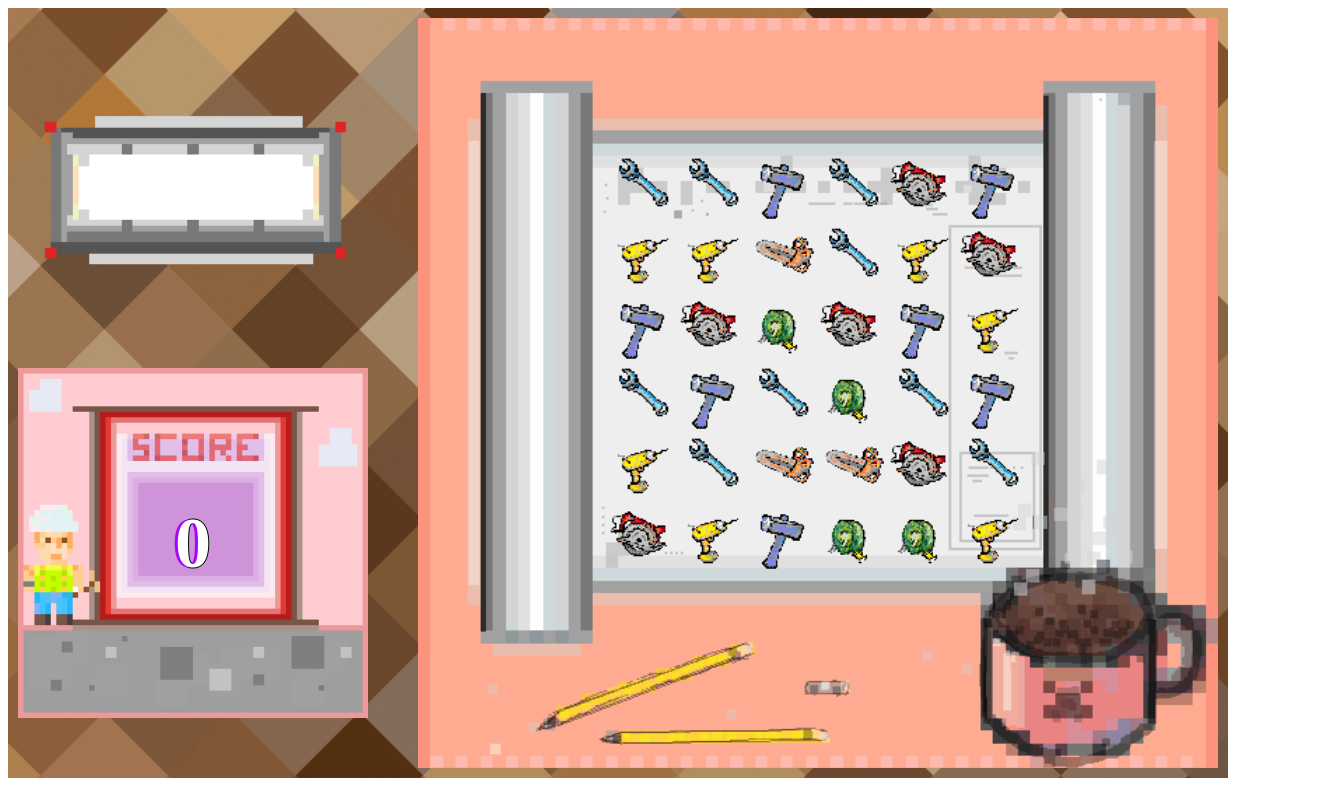
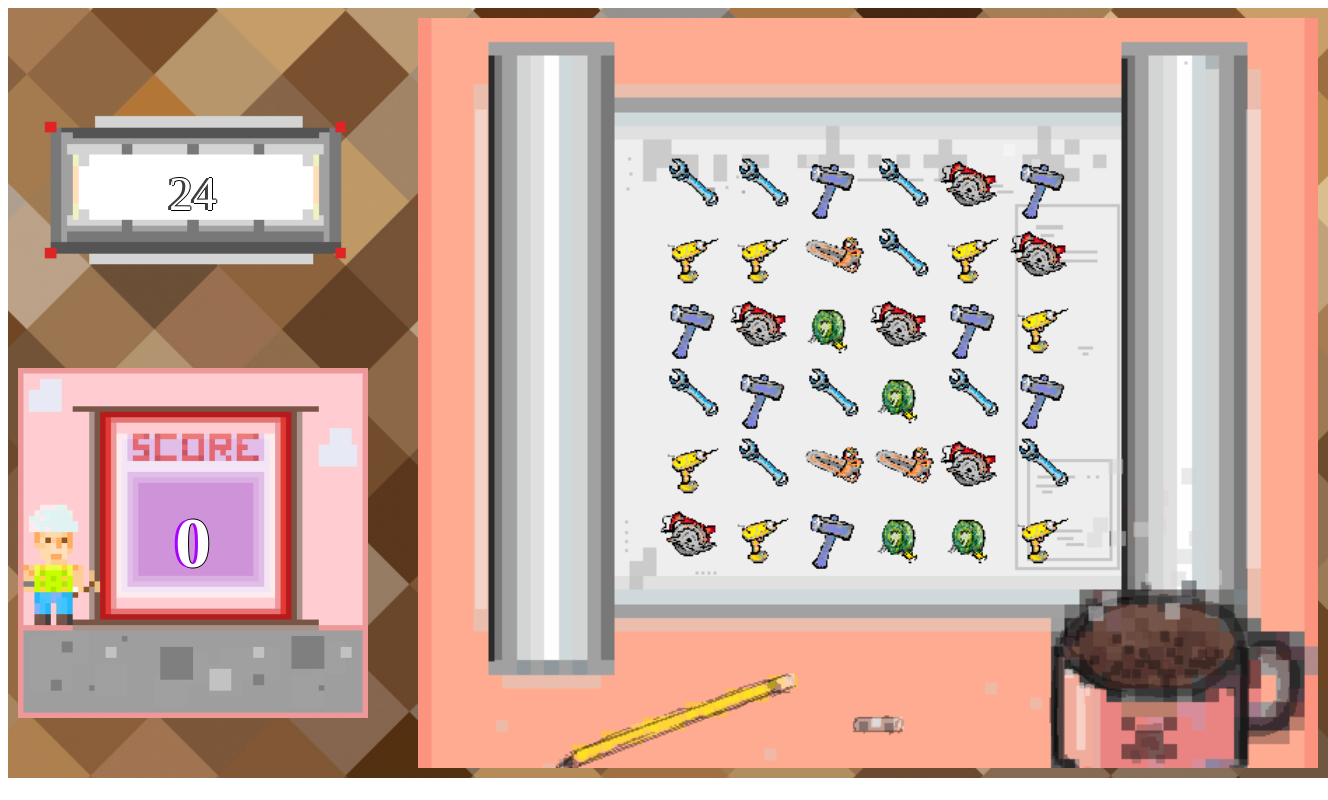
Before and after one commit to Markjust1/Tool_Crush, a React (Create React App) app: page / in a window 1280 px wide. Shown: the whole page, 1328 px wide, since content can reach past the window. Built offline with nearby package versions, Linux system fonts and the light colour scheme.

Commit message:
add game over logic

```diff
--- a/src/App.js
+++ b/src/App.js
@@ -16,8 +16,8 @@ const App = () => {
   const [squareBeingDragged, setSquareBeingDragged] = useState(null);
   const [squareBeingReplaced, setSquareBeingReplaced] = useState(null);
   const [scoreDisplay, setScoreDisplay] = useState(0);
-  const [showScore, setShowScore] = useState(false)
-
+  const [showScore, setShowScore] = useState(false);
+  const [seconds, setSeconds] = useState(30);
 
   const checkForColumnOfFour = () => {
     for (let i = 0; i <= 17; i++) {
@@ -44,7 +44,9 @@ const App = () => {
     for (let i = 0; i < 36; i++) {
       const rowOfFour = [i, i + 1, i + 2, i + 3];
       const decidedColor = currentColorArrangement[i];
-      const notValid = [ 3, 4, 5, 9, 10, 11, 15, 16, 17, 21, 22, 23, 27, 28, 29, 33, 34, 35 ];
+      const notValid = [
+        3, 4, 5, 9, 10, 11, 15, 16, 17, 21, 22, 23, 27, 28, 29, 33, 34, 35,
+      ];
       const isBlank = currentColorArrangement[i] === blank;
 
       if (notValid.includes(i)) continue;
@@ -89,7 +91,7 @@ const App = () => {
     for (let i = 0; i < 36; i++) {
       const rowOfThree = [i, i + 1, i + 2];
       const decidedColor = currentColorArrangement[i];
-      const notValid = [ 4, 5, 10, 11, 16, 17, 22, 23, 28, 29, 34, 35 ];
+      const notValid = [4, 5, 10, 11, 16, 17, 22, 23, 28, 29, 34, 35];
       const isBlank = currentColorArrangement[i] === blank;
 
       if (notValid.includes(i)) continue;
@@ -188,10 +190,18 @@ const App = () => {
   useEffect(() => {
     createBoard();
     setTimeout(() => {
-      setScoreDisplay(0)
-      setShowScore(true)
+      setScoreDisplay(0);
+      setShowScore(true);
     }, 1500);
   }, []);
+
+  useEffect(() => {
+    if (seconds > 0 && showScore === true) {
+      setTimeout(() => setSeconds(seconds - 1), 1000);
+    } else if (seconds === 0) {
+      setSeconds("0");
+    }
+  });
 
   useEffect(() => {
     const timer = setInterval(() => {
@@ -213,11 +223,13 @@ const App = () => {
   ]);
 
   return (
+    <div>
+      {seconds > 0 ? (
         <div className="app">
           <div>
-      <span className="timer"></span>
+            <span className="timer">{seconds}</span>
             <span className="scoreboard">
-      { showScore ? <ScoreBoard score={scoreDisplay} /> : null }
+              {showScore ? <ScoreBoard score={scoreDisplay} /> : null}
             </span>
           </div>
           <div className="background">
@@ -240,6 +252,14 @@ const App = () => {
             </div>
           </div>
         </div>
+      ) : (
+        <div className="app">
+          <div className="gameover">
+            <div className="gameover-score">{scoreDisplay}</div>
+          </div>
+        </div>
+      )}
+    </div>
   );
 };
 
--- a/src/index.css
+++ b/src/index.css
@@ -7,6 +7,8 @@
   background-image: url("./images/background_main.jpeg");
   background-position: center;
   background-repeat: no-repeat;
+  min-width: fit-content;
+  min-height: fit-content;
 }
 
 .game {
@@ -67,5 +69,24 @@
   text-align: center;
   color: white;
   font-size: 3em;
-  text-shadow: -3px 0 rgb(169, 2, 253), 0 1px black, 1px 0 black, 0 -1px black;
+  text-shadow: -3px 0 rgb(60, 60, 60), 0 1px black, 1px 0 black, 0 -1px black;
 }
+
+.gameover {
+  display: flex;
+  align-items: center;
+  justify-content: center;
+  width: 800px;
+  height: 800px;
+  background-image: url("./images/gameover.png");
+  background-position: center;
+  background-repeat: no-repeat;
+}
+
+.gameover-score {
+  margin-top: 360px;
+  display: flex;
+  color: white;
+  font-size: 6em;
+  text-shadow: -3px 0 rgb(60, 60, 60), 0 1px black, 1px 0 black, 0 -1px black;
+}
```
Also changed, not shown: src/images/gameover.png (added). Lines whose indentation alone changed are shown as unchanged.
